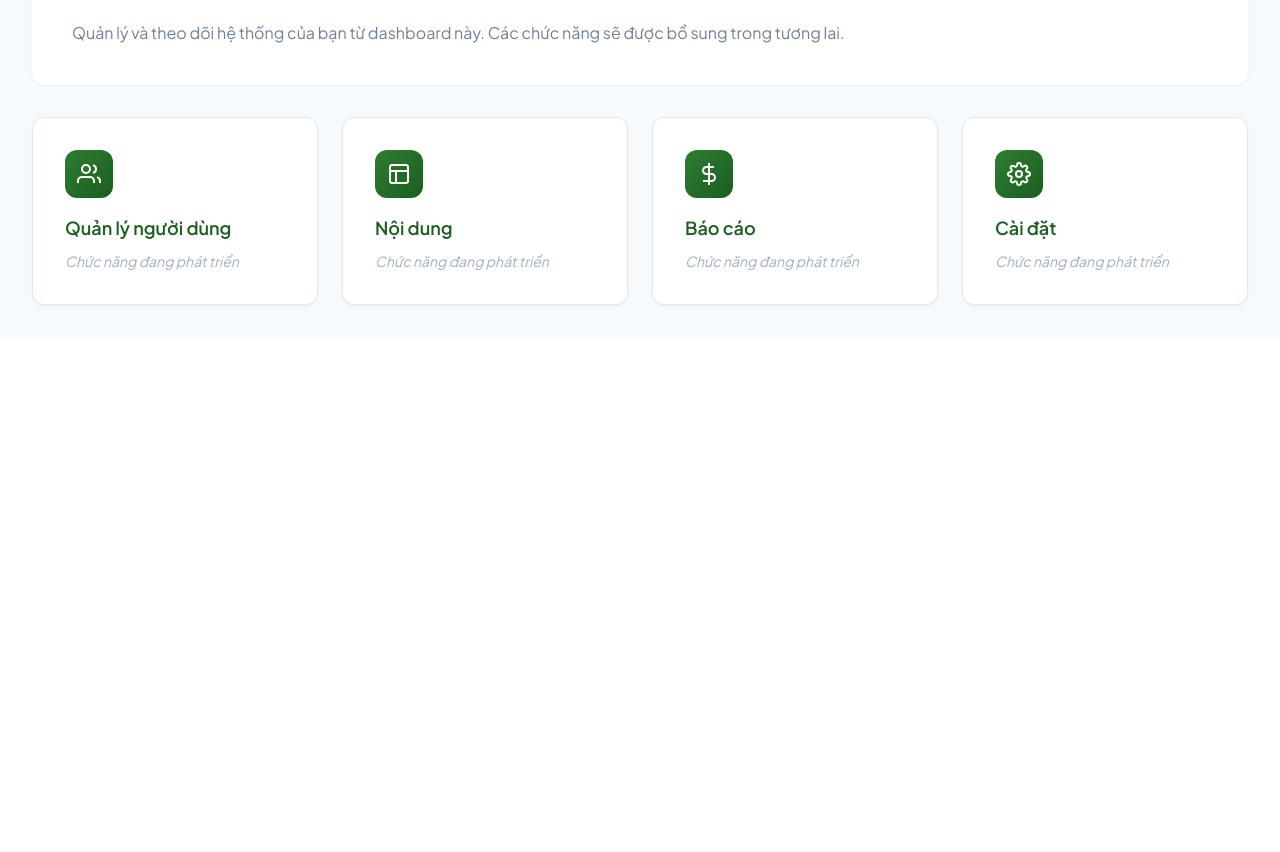
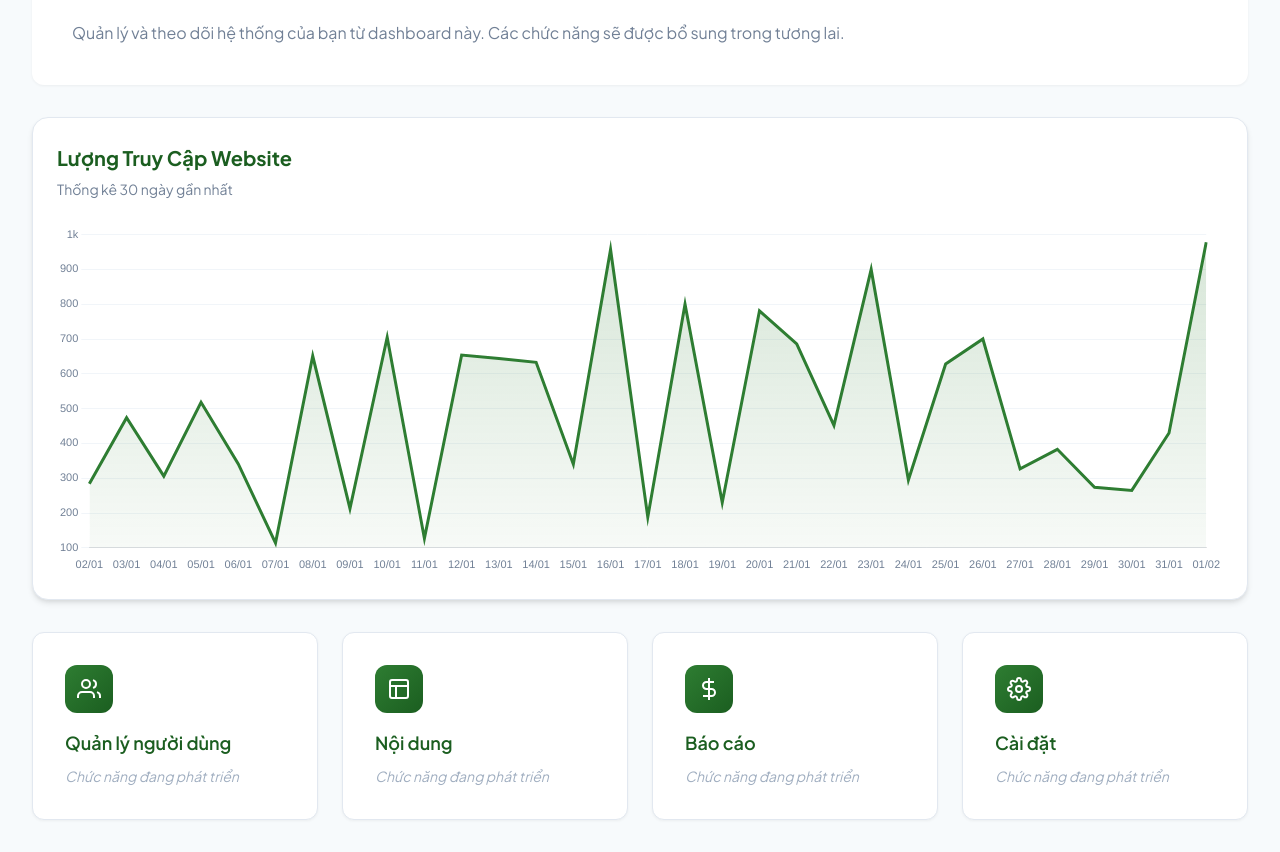
Before and after one commit to Tiens0710/mtpc, a Next.js app: page /admin/index in a window 1280 px wide. Shown: the part 791-1643 px from the top of the page. Before the commit the page ends 1128 px from the top, so only its background shows below. Built offline with nearby package versions, Linux system fonts and the light colour scheme.

Commit message:
feat: add chart for "admin/index", re-comment in Vietnamese for all files in "app/admin"

```diff
--- /dev/null
+++ b/app/admin/components/VisitorChart.tsx
@@ -0,0 +1,159 @@
+'use client';
+
+import { useEffect, useState, useRef } from 'react';
+import {
+    Chart as ChartJS,
+    CategoryScale,
+    LinearScale,
+    PointElement,
+    LineElement,
+    Title,
+    Tooltip,
+    Legend,
+    Filler,
+    ScriptableContext
+} from 'chart.js';
+import { Line } from 'react-chartjs-2';
+import { generateVisitorData } from '../utils/chartUtils';
+import '../styles/visitor-chart.css';
+
+// Đăng ký các thành phần Chart.js
+ChartJS.register(
+    CategoryScale,
+    LinearScale,
+    PointElement,
+    LineElement,
+    Title,
+    Tooltip,
+    Legend,
+    Filler
+);
+
+export default function VisitorChart() {
+    const [chartData, setChartData] = useState<{ labels: string[], data: number[] } | null>(null);
+    const chartRef = useRef<any>(null);
+
+    useEffect(() => {
+        // Mô phỏng tải dữ liệu
+        const timer = setTimeout(() => {
+            setChartData(generateVisitorData(30));
+        }, 800);
+
+        return () => clearTimeout(timer);
+    }, []);
+
+    // Cấu hình biểu đồ
+    const options = {
+        responsive: true,
+        maintainAspectRatio: false,
+        plugins: {
+            legend: {
+                display: false,
+            },
+            tooltip: {
+                backgroundColor: 'rgba(255, 255, 255, 0.95)',
+                titleColor: '#1B5E20',
+                bodyColor: '#4a5568',
+                borderColor: '#e2e8f0',
+                borderWidth: 1,
+                padding: 12,
+                cornerRadius: 8,
+                displayColors: false,
+                callbacks: {
+                    label: function (context: any) {
+                        return `Visitors: ${context.parsed.y}`;
+                    }
+                }
+            }
+        },
+        scales: {
+            x: {
+                grid: {
+                    display: false,
+                },
+                ticks: {
+                    font: {
+                        size: 11
+                    },
+                    color: '#718096'
+                }
+            },
+            y: {
+                border: {
+                    display: false
+                },
+                grid: {
+                    color: '#f1f5f9',
+                },
+                ticks: {
+                    font: {
+                        size: 11
+                    },
+                    color: '#718096',
+                    callback: function (value: any) {
+                        return value >= 1000 ? `${value / 1000}k` : value;
+                    }
+                }
+            }
+        },
+        interaction: {
+            mode: 'index' as const,
+            intersect: false,
+        },
+    };
+
+    // Xây dựng dữ liệu biểu đồ
+    const data = {
+        labels: chartData?.labels || [],
+        datasets: [
+            {
+                label: 'Visitors',
+                data: chartData?.data || [],
+                borderColor: '#2E7D32', // Xanh lá chủ đạo
+                tension: 0, // Đường thẳng
+                borderJoinStyle: 'miter' as const,
+                backgroundColor: (context: ScriptableContext<'line'>) => {
+                    const ctx = context.chart.ctx;
+                    const gradient = ctx.createLinearGradient(0, 0, 0, 400);
+                    gradient.addColorStop(0, 'rgba(46, 125, 50, 0.2)'); // Xanh lá có độ trong suốt
+                    gradient.addColorStop(1, 'rgba(46, 125, 50, 0)');
+                    return gradient;
+                },
+                fill: true,
+                pointBackgroundColor: '#FFFFFF',
+                pointBorderColor: '#2E7D32',
+                pointBorderWidth: 2,
+                pointRadius: 0,
+                pointHitRadius: 10,
+                pointHoverRadius: 6,
+                pointHoverBackgroundColor: '#2E7D32',
+                pointHoverBorderColor: '#FFFFFF',
+                pointHoverBorderWidth: 2,
+            },
+        ],
+    };
+
+    return (
+        <div className="visitor-chart-card">
+            <div className="chart-header">
+                <div>
+                    <h3 className="chart-title">Lượng Truy Cập Website</h3>
+                    <p className="chart-subtitle">Thống kê 30 ngày gần nhất</p>
+                </div>
+                {/* Tùy chọn: Thêm bộ lọc dropdown ở đây */}
+            </div>
+
+            <div className="chart-container">
+                {chartData ? (
+                    <Line
+                        ref={chartRef}
+                        options={options}
+                        data={data}
+                    />
+                ) : (
+                    <div className="chart-skeleton"></div>
+                )}
+            </div>
+        </div>
+    );
+}
--- a/app/admin/config/credentials.ts
+++ b/app/admin/config/credentials.ts
@@ -1,6 +1,6 @@
 // File cấu hình chứa thông tin đăng nhập admin
 // Dễ dàng cập nhật credentials tại đây
-// NOTE: Trong production, credentials nên được lưu trữ ở backend và xác thực qua API
+// Lưu ý: Trong production, thông tin đăng nhập nên được lưu trữ ở backend và xác thực qua API
 
 export const adminCredentials = {
     username: 'admin',
--- a/app/admin/index/page.tsx
+++ b/app/admin/index/page.tsx
@@ -10,6 +10,8 @@ import Link from 'next/link';
 import Image from 'next/image';
 import './styles/index.css';
 
+import VisitorChart from '../components/VisitorChart';
+
 // Metadata cho SEO
 export const metadata = {
     title: 'Admin Dashboard | MTPC',
@@ -19,7 +21,7 @@ export const metadata = {
 export default function AdminDashboard() {
     return (
         <div className="dashboard-container">
-            {/* Header Modern (Logo Only) */}
+            {/* Header Hiện đại (Chỉ Logo) */}
             <header className="header-modern" style={{ position: 'sticky', top: 0 }}>
                 <div className="header-container">
                     {/* Logo */}
@@ -39,9 +41,9 @@ export default function AdminDashboard() {
                 </div>
             </header>
 
-            {/* Main Content */}
+            {/* Nội dung chính */}
             <main className="dashboard-main">
-                {/* Welcome Section */}
+                {/* Phần Chào mừng */}
                 <section className="welcome-section">
                     <h1 className="welcome-title">Chào mừng đến Admin Panel</h1>
                     <p className="welcome-subtitle">
@@ -50,7 +52,12 @@ export default function AdminDashboard() {
                     </p>
                 </section>
 
-                {/* Dashboard Cards - Placeholder cho các chức năng tương lai */}
+                {/* Phần Biểu đồ thống kê truy cập */}
+                <section className="chart-section" style={{ marginBottom: '2rem' }}>
+                    <VisitorChart />
+                </section>
+
+                {/* Các thẻ Dashboard - Placeholder cho các chức năng tương lai */}
                 <div className="dashboard-grid">
                     <div className="dashboard-card">
                         <div className="card-icon">
--- a/app/admin/index/styles/index.css
+++ b/app/admin/index/styles/index.css
@@ -138,7 +138,7 @@
     font-style: italic;
 }
 
-/* Responsive Design */
+/* Thiết kế đáp ứng (Responsive) */
 @media (max-width: 768px) {
     .dashboard-header-content {
         flex-direction: column;
--- /dev/null
+++ b/app/admin/styles/visitor-chart.css
@@ -0,0 +1,77 @@
+/* Styles cho biểu đồ thống kê truy cập */
+.visitor-chart-card {
+    background: white;
+    border-radius: 1rem;
+    /* Bo góc lớn (tương đương rounded-xl) */
+    padding: 1.5rem;
+    box-shadow: 0 4px 6px -1px rgba(0, 0, 0, 0.1), 0 2px 4px -1px rgba(0, 0, 0, 0.06);
+    /* Đổ bóng vừa (tương đương shadow-md) */
+    transition: all 0.3s ease;
+    border: 1px solid #e2e8f0;
+    margin-top: 2rem;
+    position: relative;
+    overflow: hidden;
+}
+
+.visitor-chart-card:hover {
+    box-shadow: 0 10px 15px -3px rgba(0, 0, 0, 0.1), 0 4px 6px -2px rgba(0, 0, 0, 0.05);
+    /* Đổ bóng lớn (tương đương shadow-lg) */
+    transform: translateY(-2px);
+}
+
+.chart-header {
+    margin-bottom: 1.5rem;
+    display: flex;
+    justify-content: space-between;
+    align-items: center;
+}
+
+.chart-title {
+    font-size: 1.25rem;
+    font-weight: 700;
+    color: #1B5E20;
+    /* Màu xanh MTPC */
+    margin: 0;
+}
+
+.chart-subtitle {
+    font-size: 0.875rem;
+    color: #718096;
+    margin-top: 0.25rem;
+}
+
+.chart-container {
+    position: relative;
+    height: 350px;
+    width: 100%;
+}
+
+@media (max-width: 768px) {
+    .chart-container {
+        height: 250px;
+    }
+
+    .visitor-chart-card {
+        padding: 1rem;
+    }
+}
+
+/* Hiệu ứng Skeleton Loading */
+.chart-skeleton {
+    height: 350px;
+    width: 100%;
+    background: linear-gradient(90deg, #f0f0f0 25%, #e0e0e0 50%, #f0f0f0 75%);
+    background-size: 200% 100%;
+    animation: shimmer 1.5s infinite;
+    border-radius: 0.5rem;
+}
+
+@keyframes shimmer {
+    0% {
+        background-position: 200% 0;
+    }
+
+    100% {
+        background-position: -200% 0;
+    }
+}
--- /dev/null
+++ b/app/admin/utils/chartUtils.ts
@@ -0,0 +1,20 @@
+export const generateVisitorData = (days: number) => {
+    const data = [];
+    const labels = [];
+    const today = new Date();
+
+    for (let i = days; i >= 0; i--) {
+        const date = new Date(today);
+        date.setDate(today.getDate() - i);
+
+        // Định dạng ngày theo DD/MM
+        const day = date.getDate().toString().padStart(2, '0');
+        const month = (date.getMonth() + 1).toString().padStart(2, '0');
+        labels.push(`${day}/${month}`);
+
+        // Tạo số lượng người truy cập ngẫu nhiên từ 100 đến 1000
+        data.push(Math.floor(Math.random() * (1000 - 100 + 1)) + 100);
+    }
+
+    return { labels, data };
+};
--- a/package.json
+++ b/package.json
@@ -9,8 +9,10 @@
     "lint": "eslint"
   },
   "dependencies": {
+    "chart.js": "^4.5.1",
     "next": "16.1.4",
     "react": "19.2.3",
+    "react-chartjs-2": "^5.3.1",
     "react-dom": "19.2.3"
   },
   "devDependencies": {
```
Also changed, not shown: app/admin/components/LoginForm.tsx (+14 -14 lines), app/admin/styles/login.css (+4 -4 lines), 2 other files (tests, documents, lock files or other folders).
